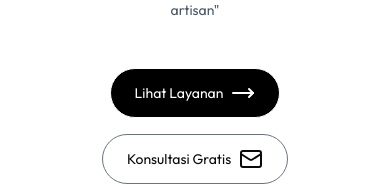
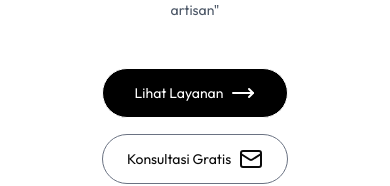
Before and after one commit to mhmdandri/moha, a Next.js app: page / in a window 390 px wide. Shown: the part 437-623 px from the top of the page. Built offline with nearby package versions, Linux system fonts and the light colour scheme; a web font is replaced by a local one.

Commit message:
fix bttn

```diff
--- a/app/components/Header.tsx
+++ b/app/components/Header.tsx
@@ -53,7 +53,7 @@ const Header = () => {
           whileInView={{ y: 0, opacity: 1 }}
           transition={{ duration: 0.8, delay: 0.7 }}
           href="#services"
-          className="flex items-center gap-2 px-6 py-3 text-sm sm:px-8 sm:text-base
+          className="flex items-center gap-2 px-8 py-3 text-sm sm:px-8 sm:text-base
            text-white bg-black border border-white rounded-full
            hover:bg-black/90
            dark:border-gray-100 dark:hover:bg-gray-100/50"
--- a/app/components/Project.tsx
+++ b/app/components/Project.tsx
@@ -2,15 +2,12 @@
 import React from "react";
 import { Ovo } from "next/font/google";
 import { motion } from "motion/react";
-import { useTheme } from "next-themes";
 import { workData } from "@/assets/assets";
 import { ArrowRight, Send } from "lucide-react"; // pakai Lucide icons
 
 const ovo = Ovo({ subsets: ["latin"], weight: "400" });
 
 const Project = () => {
-  const { theme } = useTheme();
-
   return (
     <motion.div
       initial={{ opacity: 0 }}
--- a/assets/assets.js
+++ b/assets/assets.js
@@ -92,7 +92,7 @@ export const workData = [
     title: "Fullstack project",
     description: "Sistem berbasis web",
     bgImage: "/project1.png",
-    link: "https://github.com/mhmdandri",
+    link: "https://cdms.mohaproject.dev/",
   },
   {
     title: "Website Sekolah",
```
